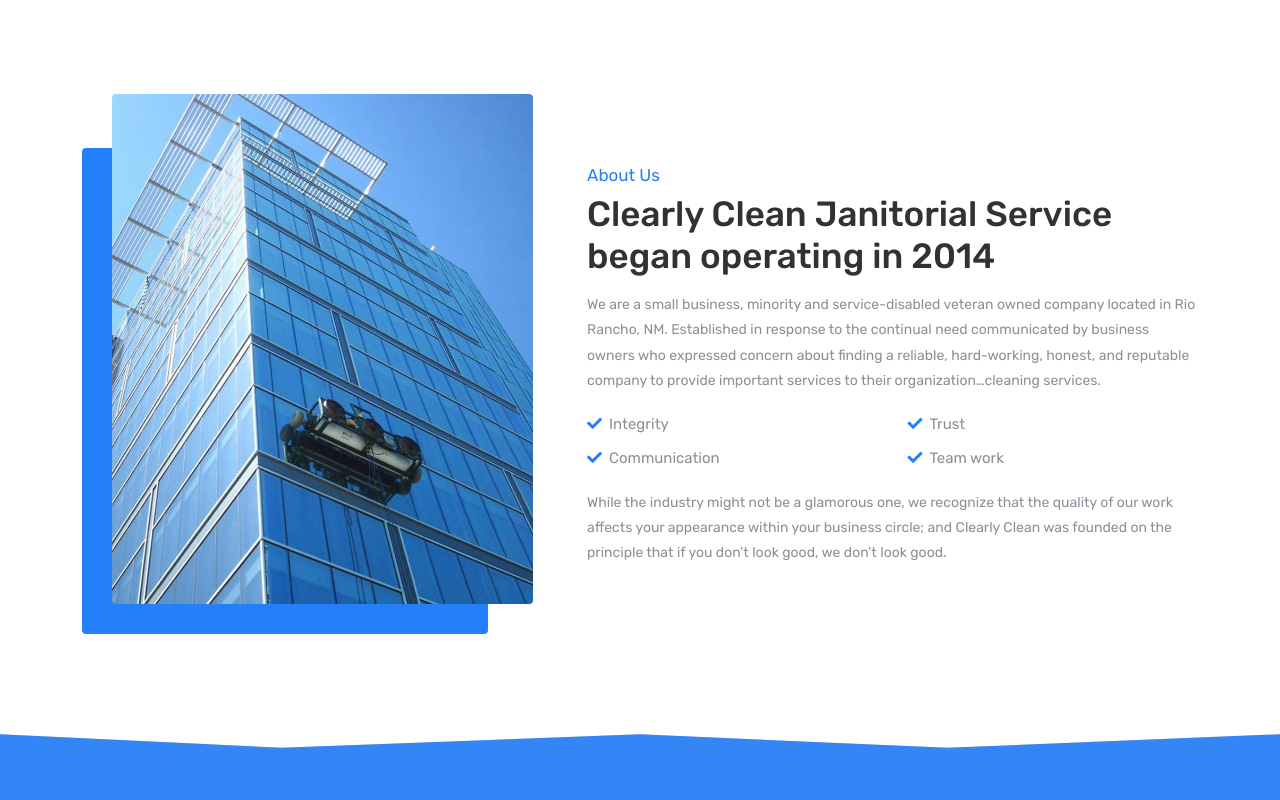
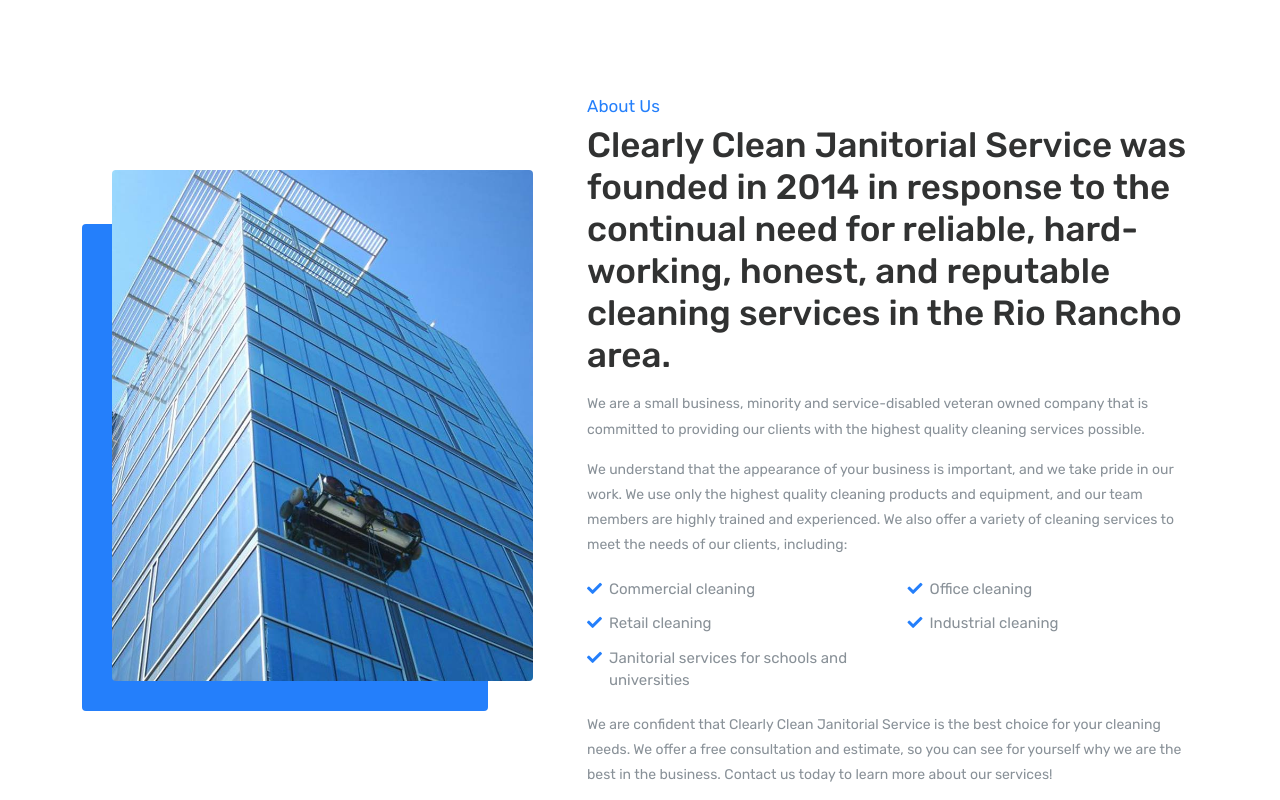
Before and after one commit to Tech-Modern/Clearly-Clean-Janitorial-Service, a plain HTML site: page about.html in a window 1280 px wide. Shown: the part 540-1340 px from the top of the page. Drawn offline with Linux system fonts and the light colour scheme; a web font is replaced by a local one.

```diff
--- a/about.html
+++ b/about.html
@@ -140,15 +140,17 @@
                     <div class="col-lg-7">
                         <div class="about-text">
                             <span>About Us</span>
-                            <h2>Clearly Clean Janitorial Service began operating in 2014</h2>
-                            <p>We are a small business, minority and service-disabled veteran owned company located in Rio Rancho, NM. Established in response to the continual need communicated by business owners who expressed concern about finding a reliable, hard-working, honest, and reputable company to provide important services to their organization…cleaning services.</p>
+                            <h2>Clearly Clean Janitorial Service was founded in 2014 in response to the continual need for reliable, hard-working, honest, and reputable cleaning services in the Rio Rancho area.</h2>
+                            <p>We are a small business, minority and service-disabled veteran owned company that is committed to providing our clients with the highest quality cleaning services possible.</p>
+                            <p>We understand that the appearance of your business is important, and we take pride in our work. We use only the highest quality cleaning products and equipment, and our team members are highly trained and experienced. We also offer a variety of cleaning services to meet the needs of our clients, including:</p>
                             <ul>
-                                <li><i class="fas fa-check"></i> Integrity</li>
-                                <li><i class="fas fa-check"></i> Trust</li>
-                                <li><i class="fas fa-check"></i> Communication</li>
-                                <li><i class="fas fa-check"></i> Team work</li>
+                                <li><i class="fas fa-check"></i> Commercial cleaning</li>
+                                <li><i class="fas fa-check"></i> Office cleaning</li>
+                                <li><i class="fas fa-check"></i> Retail cleaning</li>
+                                <li><i class="fas fa-check"></i> Industrial cleaning</li>
+                                <li><i class="fas fa-check"></i> Janitorial services for schools and universities</li>
                             </ul>
-                            <p>While the industry might not be a glamorous one, we recognize that the quality of our work affects your appearance within your business circle; and Clearly Clean was founded on the principle that if you don't look good, we don't look good.</p>
+                            <p>We are confident that Clearly Clean Janitorial Service is the best choice for your cleaning needs. We offer a free consultation and estimate, so you can see for yourself why we are the best in the business. Contact us today to learn more about our services!</p>
                         </div>
                     </div>
                 </div>
```
Also changed, not shown: index.html (+15 -13 lines).
